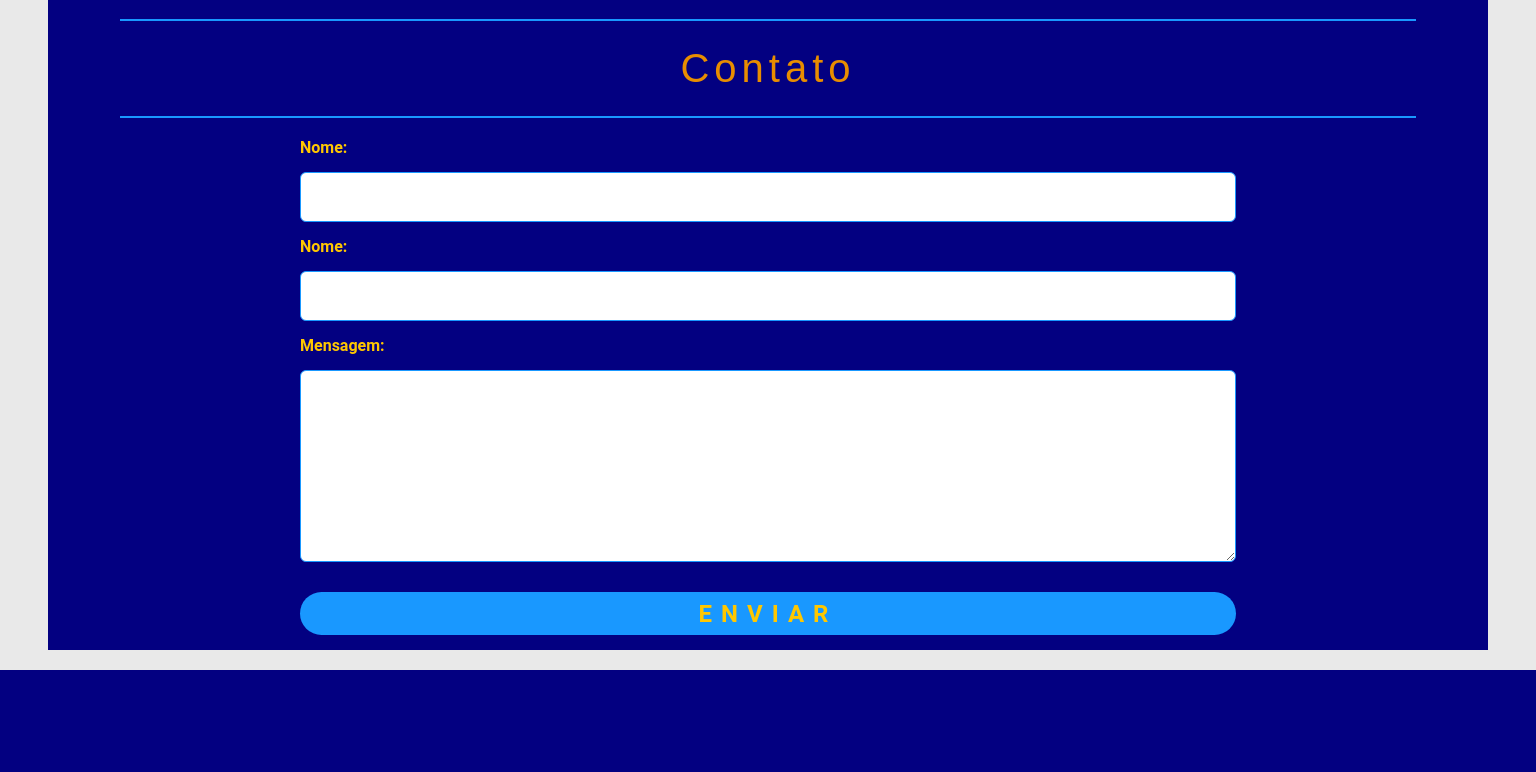
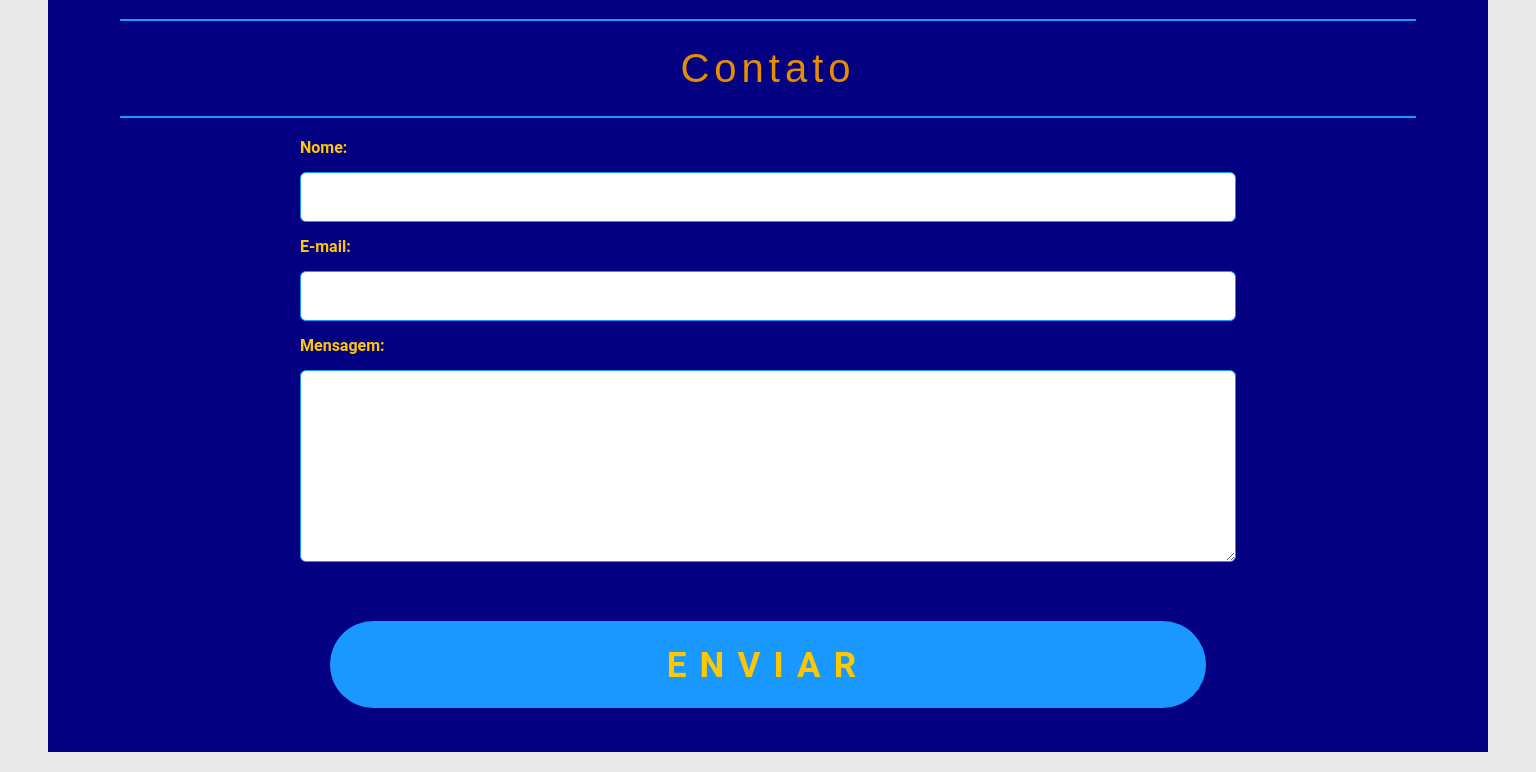
Before and after one commit to marcospelaez-dev/site-portfolio, a PHP site: page / in a window 1536 px wide. Shown: the part 1104-1876 px from the top of the page. Before the commit the page ends 1774 px from the top, so only its background shows below. Run offline with PHP 8.4, Linux system fonts and the light colour scheme.

Commit message:
final-contact-section

```diff
--- a/assets/styles/global.css
+++ b/assets/styles/global.css
@@ -41,3 +41,9 @@ body { background-color: #E9E9E9; }
     margin: 5px auto;
     background-color: var(--site-bg-color);
 }
+
+
+/* contact section button */
+.btn-submit {
+    max-width: 25em; /* 700px */
+}
--- a/assets/styles/styles-desk.css
+++ b/assets/styles/styles-desk.css
@@ -84,6 +84,16 @@
    }
 }
 
+/* Contact form secton - btn submit adjustment */
+@media screen and (min-width: 1000px) {
+   .btn-submit {
+      height: 2.5em; /* 50px */
+      margin: 1.25em auto; /* 20px */
+      font-size: 1.87em; /* ~30px */
+   }
+}
+
+
 /* HEADER - Desktop */
 @media screen and (min-width: 1200px){
 
@@ -147,18 +157,23 @@
         font-size: 1.5rem; /* 20px */
      }
 
+     /* contact section button */
+     .btn-submit {
+        font-size: 2.19em; /* ~35px */
+     }
+
 }
 
 /* HEADER desktop Ajuste */
 @media screen and (min-width: 1300px){
     .container-header div{
-        margin-right: 80px
+        margin-right: 5em; /* 80px */
      }
 }
 
 @media screen and (min-width: 1440px){
     .container-header div{
-       margin-right: 150px
+       margin-right: 9.375em; /* 150px */
     }
  }
 
--- a/index.html
+++ b/index.html
@@ -123,7 +123,7 @@
                     <label for="name">Nome:</label>
                     <input type="text" id="name" name="name" required>
 
-                    <label for="Email">Nome:</label>
+                    <label for="Email">E-mail:</label>
                     <input type="email" id="Email" name="Email" required>
 
                     <label for="mensage">Mensagem:</label>
```
